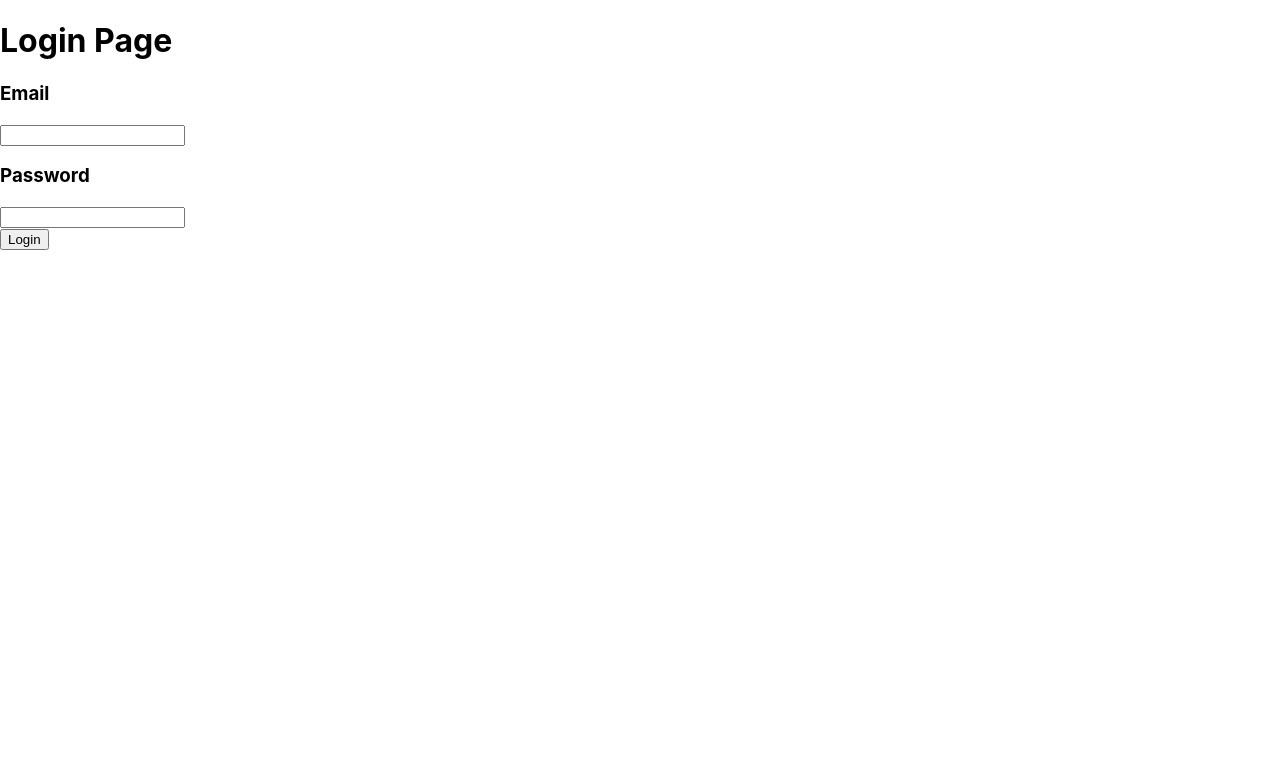
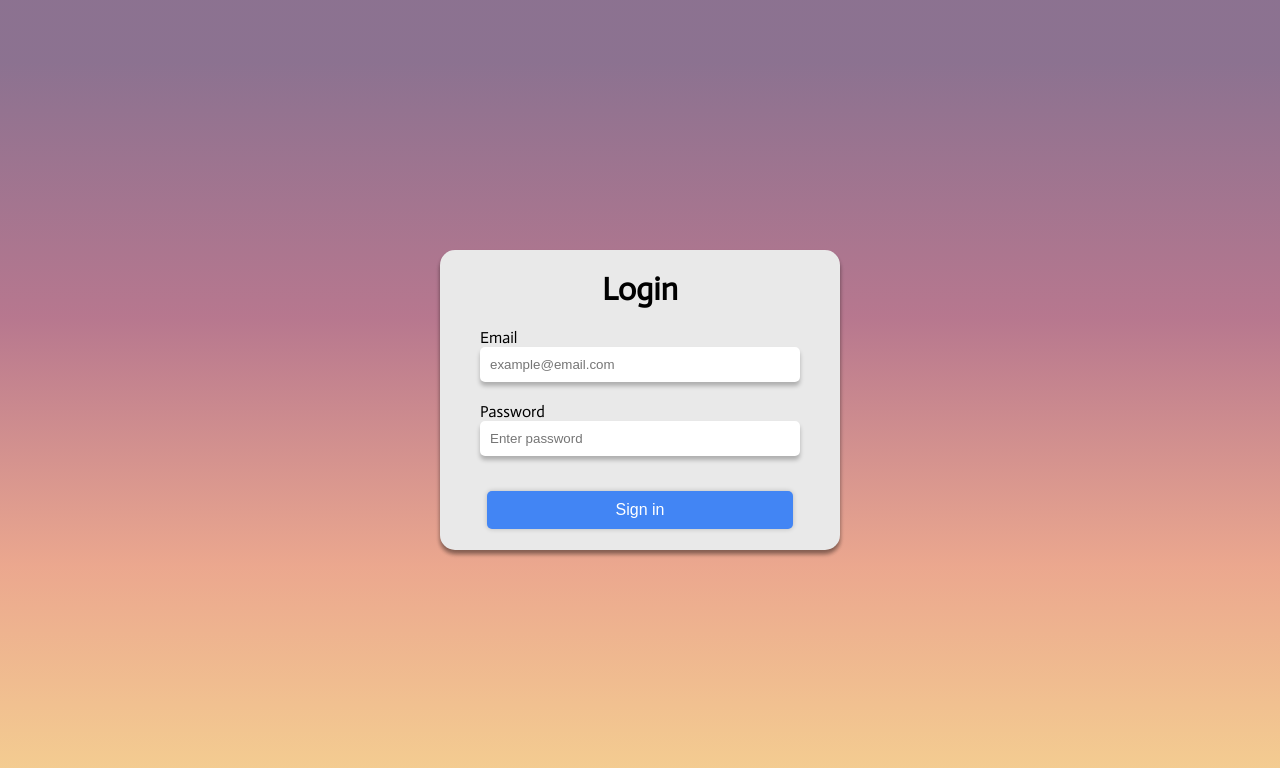
Before and after one commit to Rankork/CSIT314-Project, a React (Create React App) app in the folder client/: page / in a window 1280 px wide. Shown: the top 768 px of the page. Built offline with nearby package versions, Linux system fonts and the light colour scheme.

Commit message:
Login page styling

```diff
--- a/client/src/App.css
+++ b/client/src/App.css
@@ -1,38 +1,18 @@
-.App {
+* {
+  box-sizing: border-box;
+  padding: 0%;
+  margin: 0%;
+  height: auto;
+  scroll-behavior: smooth;
   text-align: center;
 }
 
-.App-logo {
-  height: 40vmin;
-  pointer-events: none;
+html {
+  height: 100%;
 }
 
-@media (prefers-reduced-motion: no-preference) {
-  .App-logo {
-    animation: App-logo-spin infinite 20s linear;
-  }
+body {
+  background: var(--color-bg-gradient);
+  background-repeat: none;
+  background-attachment: fixed;
 }
-
-.App-header {
-  background-color: #282c34;
-  min-height: 100vh;
-  display: flex;
-  flex-direction: column;
-  align-items: center;
-  justify-content: center;
-  font-size: calc(10px + 2vmin);
-  color: white;
-}
-
-.App-link {
-  color: #61dafb;
-}
-
-@keyframes App-logo-spin {
-  from {
-    transform: rotate(0deg);
-  }
-  to {
-    transform: rotate(360deg);
-  }
-}
--- a/client/src/App.js
+++ b/client/src/App.js
@@ -1,9 +1,7 @@
 import React from "react";
 import "./App.css";
 import { BrowserRouter as Router, Routes, Route } from "react-router-dom";
-import ClientPage from "./pages/ClientPage";
-import LoginPage from "./pages/LoginPage";
-import ProfessionalPage from "./pages/ProfessionalPage";
+import { ClientPage, LoginPage, ProfessionalPage } from "./pages"; //goes to index.js in './pages'
 
 const App = () => {
   return (
--- a/client/src/index.css
+++ b/client/src/index.css
@@ -1,13 +1,21 @@
+@import url("https://fonts.googleapis.com/css?family=Actor");
 body {
   margin: 0;
-  font-family: -apple-system, BlinkMacSystemFont, 'Segoe UI', 'Roboto', 'Oxygen',
-    'Ubuntu', 'Cantarell', 'Fira Sans', 'Droid Sans', 'Helvetica Neue',
-    sans-serif;
   -webkit-font-smoothing: antialiased;
   -moz-osx-font-smoothing: grayscale;
 }
 
-code {
-  font-family: source-code-pro, Menlo, Monaco, Consolas, 'Courier New',
-    monospace;
+/* Global CSS variables */
+:root {
+  --color-bg-gradient: linear-gradient(
+    180deg,
+    rgba(130, 102, 135, 0.92) 7.81%,
+    rgba(156, 69, 101, 0.73) 39.58%,
+    rgba(226, 126, 89, 0.68) 70.83%,
+    rgba(240, 188, 93, 0.68) 100%
+  );
+
+  --font-family: "Actor";
+
+  --color-bg: rgb(130, 102, 135);
 }
--- a/client/src/pages/ClientPage.jsx
+++ b/client/src/pages/ClientPage/ClientPage.jsx
@@ -1,4 +1,5 @@
 import React from "react";
+import "./client-page.css";
 
 const ClientPage = () => {
   return (
--- a/client/src/pages/LoginPage.jsx
+++ /dev/null
@@ -1,53 +0,0 @@
-import { useState } from "react";
-import { useNavigate } from "react-router-dom";
-
-const LoginPage = () => {
-  const [email, setEmail] = useState("");
-  const [password, setPassword] = useState("");
-  const navigate = useNavigate();
-
-  const handleSubmit = (event) => {
-    event.preventDefault();
-
-    // TODO : UPDATE LOGIC
-    // SQL query to check email and passwords will go here !
-    const isClient = true;
-    if (isClient) {
-      navigate("/client");
-    } else {
-      navigate("/professional");
-    }
-  };
-
-  return (
-    <div className="loginpage">
-      <h1 class="loginpage__title">Login Page</h1>
-
-      <form onSubmit={handleSubmit}>
-        <div className="loginpage__email-container">
-          <h3 className="loginpage__email-header">Email</h3>
-          <input
-            type="email"
-            id="loginpage__email-input"
-            value={email}
-            onChange={(event) => setEmail(event.target.value)}
-          />
-        </div>
-        <div className="loginpage__password-container">
-          <h3 className="loginpage__password-header">Password</h3>
-          <input
-            type="password"
-            id="loginage__password-input"
-            value={password}
-            onChange={(event) => setPassword(event.target.value)}
-          />
-        </div>
-        <button className="loginpage__login-btn" type="submit">
-          Login
-        </button>
-      </form>
-    </div>
-  );
-};
-
-export default LoginPage;
--- /dev/null
+++ b/client/src/pages/LoginPage/LoginPage.jsx
@@ -0,0 +1,57 @@
+import { useState } from "react";
+import { useNavigate } from "react-router-dom";
+import "./login-page.css";
+
+const LoginPage = () => {
+  const [email, setEmail] = useState("");
+  const [password, setPassword] = useState("");
+  const navigate = useNavigate();
+
+  const handleSubmit = (event) => {
+    event.preventDefault();
+
+    // TODO : UPDATE LOGIC
+    // SQL query to check email and passwords will go here !
+    const isClient = true;
+    if (isClient) {
+      navigate("/client");
+    } else {
+      navigate("/professional");
+    }
+  };
+
+  return (
+    <div className="login">
+      <div className="login__container">
+        <h1>Login</h1>
+        <form onSubmit={handleSubmit}>
+          <form>
+            <label for="email">Email</label>
+            <input
+              className="login__input"
+              type="email"
+              placeholder="example@email.com"
+              value={email}
+              onChange={(event) => setEmail(event.target.value)}
+            />
+          </form>
+          <form>
+            <label for="password">Password</label>
+            <input
+              className="login__input"
+              type="password"
+              placeholder="Enter password"
+              value={password}
+              onChange={(event) => setPassword(event.target.value)}
+            />
+          </form>
+          <button className="login-btn" type="submit">
+            Sign in
+          </button>
+        </form>
+      </div>
+    </div>
+  );
+};
+
+export default LoginPage;
--- /dev/null
+++ b/client/src/pages/LoginPage/login-page.css
@@ -0,0 +1,66 @@
+.login {
+  padding: 12px, 20px;
+  font-family: var(--font-family);
+}
+
+.login__container {
+  position: absolute;
+  top: 50%;
+  left: 50%;
+  width: 400px;
+  height: 300px;
+  padding: 20px;
+  transform: translate(-50%, -50%);
+  box-shadow: 0px 4px 4px rgba(0, 0, 0, 0.25), 0px 4px 4px rgba(0, 0, 0, 0.25);
+  border-radius: 15px;
+  box-sizing: border-box;
+  background: #e9e9e9;
+}
+
+.login input {
+  padding: 10px;
+  text-align: left;
+  width: 100%;
+  border-style: none;
+  box-shadow: 0px 4px 4px rgba(0, 0, 0, 0.25);
+  border-radius: 5px;
+}
+
+.login input:focus,
+.login input:active {
+  border: none;
+  outline: none;
+  box-shadow: 0 4px 10px 0 rgba(0, 0, 0, 0.2);
+}
+
+.login-btn {
+  padding: 10px;
+  margin-block-start: 25px;
+  width: 90%;
+  box-shadow: 0px 0px 5px rgba(0, 0, 0, 0.2);
+  background: #4285f4;
+  border-radius: 5px;
+  border: none;
+  font-size: 16px;
+  font-weight: lighter;
+  color: white;
+}
+
+.loginpage__login-btn:hover {
+  opacity: 0.8;
+  cursor: pointer;
+}
+
+.login form {
+  position: relative;
+  display: block;
+  margin: 0;
+  padding: 10px;
+}
+
+.login label {
+  font-weight: 400;
+  display: inline-block;
+  width: 100%;
+  text-align: left;
+}
--- a/client/src/pages/ProfessionalPage.jsx
+++ b/client/src/pages/ProfessionalPage/ProfessionalPage.jsx
@@ -1,4 +1,5 @@
 import React from "react";
+import "./professional-page.css";
 
 const ProfessionalPage = () => {
   return (
--- /dev/null
+++ b/client/src/pages/index.js
@@ -0,0 +1,4 @@
+// For neater imports in other files
+export { default as ClientPage } from "./ClientPage/ClientPage";
+export { default as LoginPage } from "./LoginPage/LoginPage";
+export { default as ProfessionalPage } from "./ProfessionalPage/ProfessionalPage";
```
Also changed, not shown: client/src/pages/ClientPage/client-page.css (added), client/src/pages/ProfessionalPage/professional-page.css (added), 1 other file (tests, documents, lock files or other folders).
